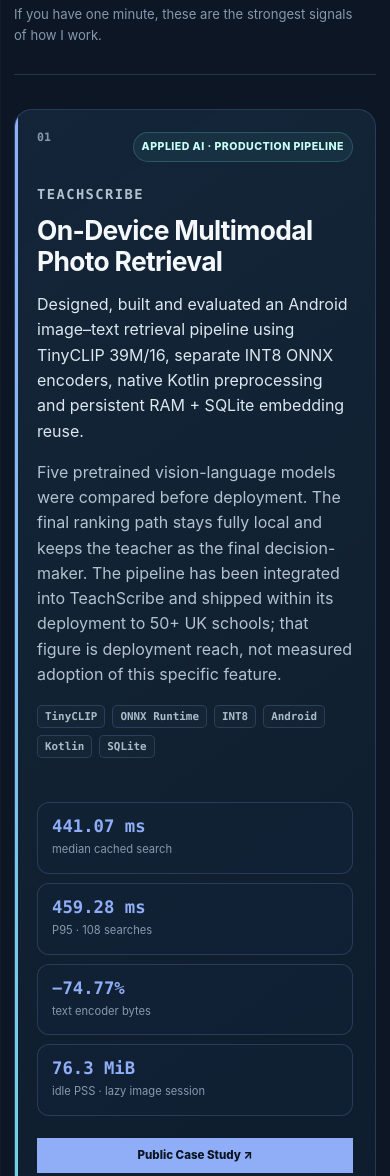
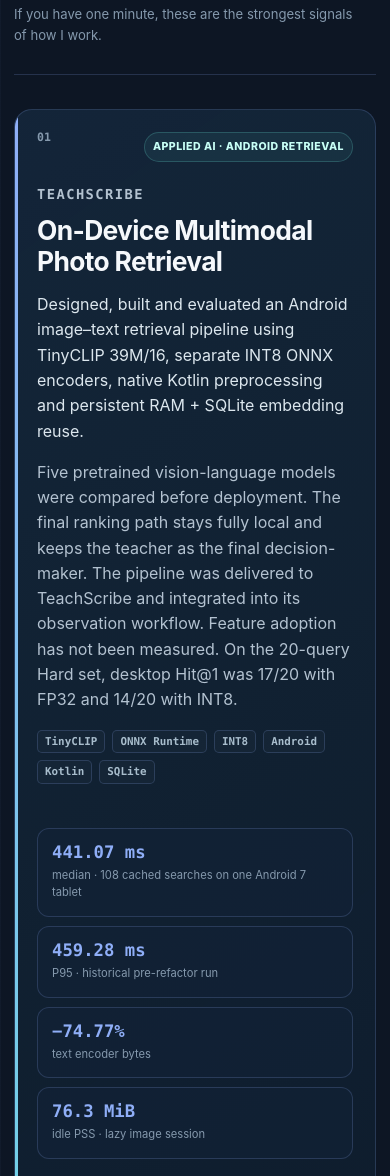
Before and after one commit to albertoreyescastro/albertoreyescastro.github.io, a plain HTML site: page index.html in a window 390 px wide. Shown: the part 2900-4076 px from the top of the page. Drawn offline with Linux system fonts and the light colour scheme.

Commit message:
Clarify TeachScribe delivery and distinguish desktop and tablet results

```diff
--- a/index.html
+++ b/index.html
@@ -210,7 +210,7 @@
         <article class="project-card hero-project" id="teachscribe">
           <div class="project-topline">
             <span class="project-index">01</span>
-            <span class="badge">Applied AI · Production pipeline</span>
+            <span class="badge">Applied AI · Android retrieval</span>
           </div>
           <div class="project-layout">
             <div>
@@ -222,9 +222,9 @@
               </p>
               <p>
                 Five pretrained vision-language models were compared before deployment. The final ranking path stays fully
-                local and keeps the teacher as the final decision-maker. The pipeline has been integrated into TeachScribe
-                and shipped within its deployment to 50+ UK schools; that figure is deployment reach, not measured adoption
-                of this specific feature.
+                local and keeps the teacher as the final decision-maker. The pipeline was delivered to TeachScribe and
+                integrated into its observation workflow. Feature adoption has not been measured. On the 20-query Hard
+                set, desktop Hit@1 was 17/20 with FP32 and 14/20 with INT8.
               </p>
 
               <div class="tag-row">
@@ -233,8 +233,8 @@
             </div>
 
             <div class="metric-panel">
-              <div class="metric"><strong>441.07 ms</strong><span>median cached search</span></div>
-              <div class="metric"><strong>459.28 ms</strong><span>P95 · 108 searches</span></div>
+              <div class="metric"><strong>441.07 ms</strong><span>median · 108 cached searches on one Android 7 tablet</span></div>
+              <div class="metric"><strong>459.28 ms</strong><span>P95 · historical pre-refactor run</span></div>
               <div class="metric"><strong>−74.77%</strong><span>text encoder bytes</span></div>
               <div class="metric"><strong>76.3 MiB</strong><span>idle PSS · lazy image session</span></div>
             </div>
```
